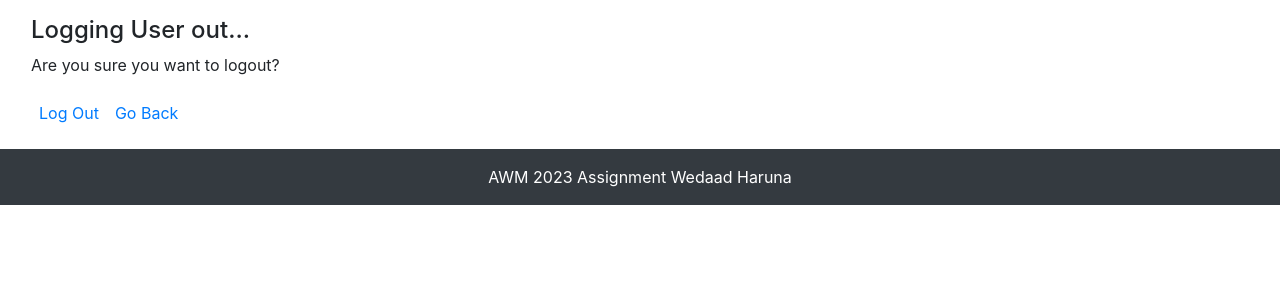
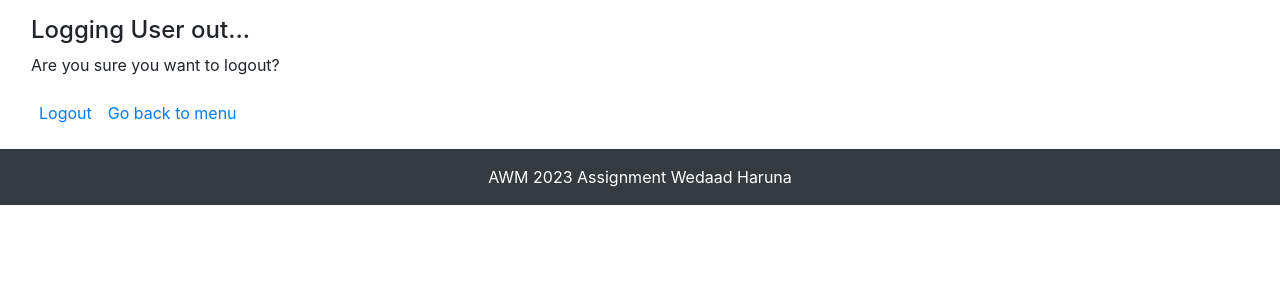
Before and after one commit to Wedaad/AWM-Locator-App, a Django app: page /logout/ in a window 1280 px wide. Shown: the part 56-356 px from the top of the page. Run offline with Django 4.2, Linux system fonts and the light colour scheme; some libraries are stand-ins or nearby versions.

Commit message:
add: logout template

```diff
--- a/awm_locator_app/location_app/templates/user_forms/logout.html
+++ b/awm_locator_app/location_app/templates/user_forms/logout.html
@@ -27,8 +27,8 @@
                 <p>Are you sure you want to logout?</p>
 
                 <div class="d-flex justify-content-start">
-                    <p class="m-2"><a href="{% url 'userlogout' %}">Log Out</a></p>
-                    <p class="m-2"><a href="{% url 'menu' %}">Go Back</a></p>
+                    <p class="m-2"><a href="{% url 'userlogout' %}">Logout</a></p>
+                    <p class="m-2"><a href="{% url 'menu' %}">Go back to menu</a></p>
                 </div>
             </div>
 
```
